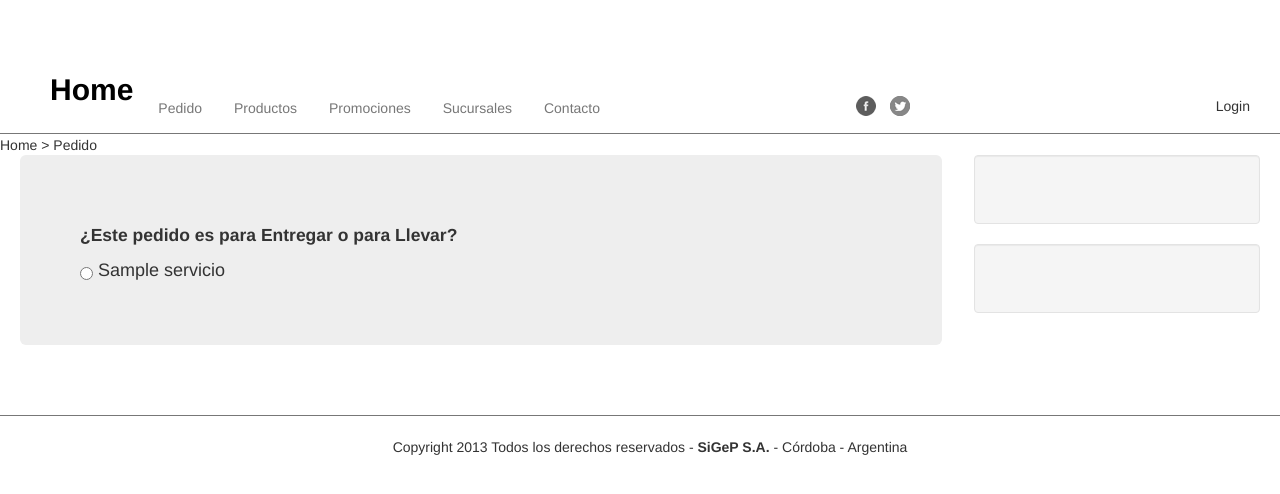
After one commit to pekerDjango/Delivery, a Django app: a page that uses SiGeP/templates/base.html in a window 1280 px wide. The commit adds this page. Shown: the top 494 px of the page. Run offline with Django 3.2, Linux system fonts and the light colour scheme; tables that the repository leaves empty hold one stand-in row (values such as "Sample post"); some libraries are stand-ins or nearby versions.

Commit message:
[#10][#11] Agregue en base la referencia a pedido y hice el template referido al pedido de información de la dirección hacer syncdb ya que agregue un nuevo modelo en PedidoRegistrado/models.py

```diff
--- /dev/null
+++ b/PedidoRegistrado/forms.py
@@ -0,0 +1,2 @@
+from django import forms
+from PedidoRegistrado.models import Servicio
--- a/PedidoRegistrado/models.py
+++ b/PedidoRegistrado/models.py
@@ -1 +1,16 @@
 #encoding:utf-8
+from django.db import models
+
+class Servicio(models.Model):
+    """Los servicios disponible de la empresa"""
+    nombre = models.CharField(max_length=100)
+    descripcion = models.TextField(verbose_name='Descripción')
+    imagen = models.ImageField(upload_to='imagenes', verbose_name='Imágen')
+
+    def __unicode__(self):
+        return self.nombre
+
+    def Vista_Previa(self):
+        return '<a href="/media/%s"><img src="/media/%s" width=50px heigth=50px/></a>'%(self.imagen,self.imagen)
+
+    Vista_Previa.allow_tags = True
--- /dev/null
+++ b/PedidoRegistrado/urls.py
@@ -0,0 +1,7 @@
+from django.conf.urls import patterns,url
+
+
+urlpatterns = patterns('PedidoRegistrado.views',
+     url(r'^pedido/$','pedidoInformacion_view',name='vista_pedidoInformacion'),
+
+)
--- a/PedidoRegistrado/views.py
+++ b/PedidoRegistrado/views.py
@@ -1 +1,9 @@
 # Create your views here.
+from PedidoRegistrado.models import Servicio
+from django.shortcuts import render_to_response
+from django.template import RequestContext
+
+def pedidoInformacion_view(request):
+    servicio = Servicio.objects.all()
+    ctx = {'servicios':servicio}
+    return render_to_response('PedidoRegistrado/pedidoInformacion.html',ctx, context_instance=RequestContext(request))
--- a/SiGeP/settings.py
+++ b/SiGeP/settings.py
@@ -16,7 +16,7 @@ MANAGERS = ADMINS
 DATABASES = {
     'default': {
         'ENGINE': 'django.db.backends.sqlite3', # Add 'postgresql_psycopg2', 'mysql', 'sqlite3' or 'oracle'.
-        'NAME': 'D:\\Proyecto Final\\SiGeP\\trunk\\SiGeP\\sqlite.db',                      # Or path to database file if using sqlite3.
+        'NAME': os.path.join(os.path.dirname(__file__),'sqlite.db'),                 # Or path to database file if using sqlite3.
         'USER': '',                      # Not used with sqlite3.
         'PASSWORD': '',                  # Not used with sqlite3.
         'HOST': '',                      # Set to empty string for localhost. Not used with sqlite3.
--- /dev/null
+++ b/SiGeP/templates/PedidoRegistrado/pedidoInformacion.html
@@ -0,0 +1,16 @@
+{% extends "base.html" %}
+{% block title %} Login {% endblock %}
+{% block breadcrumbs %}
+<a href="/">Home</a>
+       >
+<a href="{% url "vista_pedidoInformacion" %}"> Pedido</a>
+{% endblock %}
+{% block content %}
+<h4>¿Este pedido es para Entregar o para Llevar?</h4>
+{% if servicios %}
+{% for s in servicios %}
+<input type="radio" name="servicios" value={{s.nombre}}>
+{{s.nombre}}
+{% endfor %}
+{% endif %}
+{% endblock %}
--- a/SiGeP/templates/base.html
+++ b/SiGeP/templates/base.html
@@ -29,8 +29,8 @@
         <div class="span9">
 			    <a class="brand" href="{% url "vista_index" %}">Home</a>
 				  <ul class="nav nav-pills">
+					   <li><a href="{% url "vista_pedidoInformacion" %}">Pedido</a></li>
 					   <li><a href="">Productos</a></li>
-					   <li><a href="">Pedido</a></li>
 					   <li><a href="">Promociones</a></li>
 					   <li><a href="">Sucursales</a></li>
 					   <li><a href="">Contacto</a></li>
--- a/SiGeP/urls.py
+++ b/SiGeP/urls.py
@@ -18,4 +18,5 @@ urlpatterns = patterns('',
      url(r'^media/(?P<path>.*)$','django.views.static.serve',{'document_root':settings.MEDIA_ROOT}),
      url(r'^',include('RecursosDeEmpresa.urls')),
      url(r'^',include('ConfiguracionDeComponentes.urls')),
+     url(r'^',include('PedidoRegistrado.urls')),
 )
```
Also changed, not shown: PedidoRegistrado/admin.py (added, +14 -0 lines).
